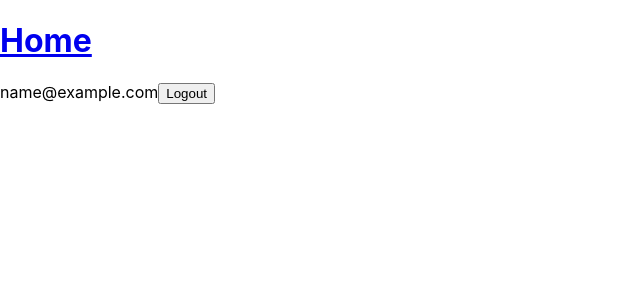
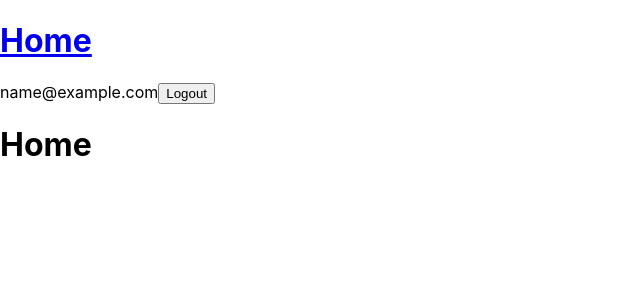
Before and after one commit to aravinda-amr/PMS, a React (Create React App) app in the folder frontend/: page / in a window 1280 px wide. Shown: the top 300 px of the page, without its empty margins (0-640 px from the left). Built offline with nearby package versions, Linux system fonts and the light colour scheme; sample sign-in values are in the browser's storage.

Commit message:
update app.js
created home page and redirect the user according to the auth status

```diff
--- a/frontend/src/App.js
+++ b/frontend/src/App.js
@@ -1,12 +1,16 @@
-import { BrowserRouter, Routes, Route } from 'react-router-dom';
-
+import { BrowserRouter, Routes, Route, Navigate } from 'react-router-dom';
+import { useAuthContext } from './hooks/useAuthContext';
 //Pages & Components
+import Home from './pages/Home';
 import Login from './pages/Login';
 import Signup from './pages/Signup';
 import Navbar from './components/Navbar';
 
 
 function App() {
+  const { user } = useAuthContext();
+
+
   return (
     <div className="App">
       <BrowserRouter>
@@ -14,12 +18,16 @@ function App() {
         <div className="pages">
           <Routes>
             <Route
+              path="/"
+              element={user ? <Home/> : <Navigate to="/login" />}
+            />
+            <Route
               path="/login"
-              element={<Login />}
+              element={!user ? <Login /> : <Navigate to="/" />}
             />
             <Route
               path="/signup"
-              element={<Signup />}
+              element={!user ? <Signup /> : <Navigate to="/" />}
             />
           </Routes>
         </div>
--- /dev/null
+++ b/frontend/src/pages/Home.js
@@ -0,0 +1,9 @@
+const Home = () => {
+    return (
+        <div>
+            <h1>Home</h1>
+        </div>
+    )
+}
+
+export default Home;
```
